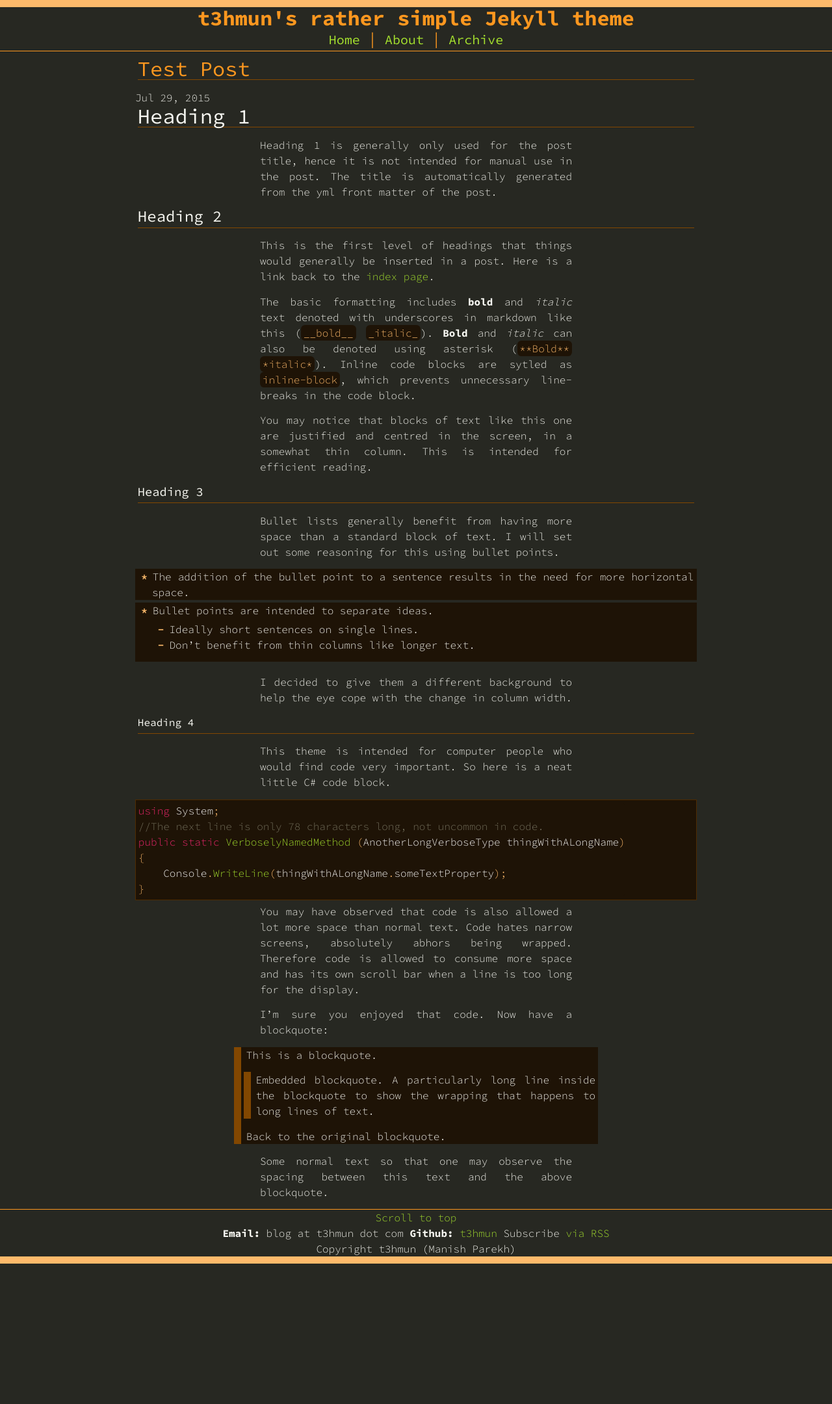
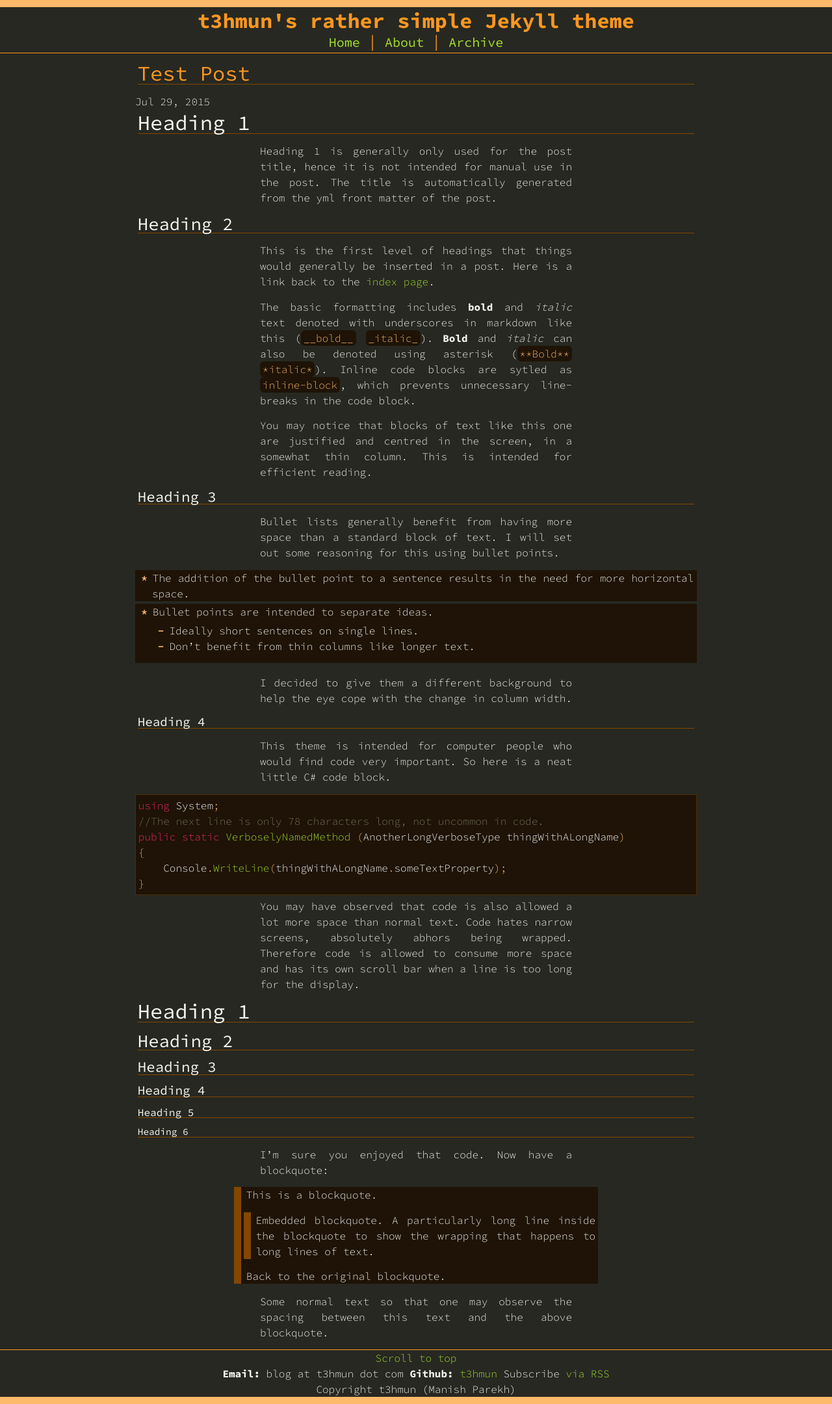
Before and after one commit to t3hmun/rather-simple-jekyll-theme, a Jekyll site: the page built from _posts/2015-07-29-Test-Post.md, in a window 1280 px wide. Shown: the whole page at 65% size. Built offline with Jekyll 4.4.1, drawn with Linux system fonts in a browser that asks for light colours; before the commit the page ends 1944 px from its top, so only the background shows below that.

Commit message:
Set proper sizes and spacing for headers.

```diff
--- a/_posts/2015-07-29-Test-Post.md
+++ b/_posts/2015-07-29-Test-Post.md
@@ -44,6 +44,18 @@ public static VerboselyNamedMethod (AnotherLongVerboseType thingWithALongName)
 
 You may have observed that code is also allowed a lot more space than normal text. Code hates narrow screens, absolutely abhors being wrapped. Therefore code is allowed to consume more space and has its own scroll bar when a line is too long for the display.
 
+# Heading 1
+
+## Heading 2
+
+### Heading 3
+
+#### Heading 4
+
+##### Heading 5
+
+###### Heading 6
+
 I'm sure you enjoyed that code. Now have a blockquote:
 
 > This is a blockquote.
--- a/_sass/_base.scss
+++ b/_sass/_base.scss
@@ -188,7 +188,7 @@ h1, h2, h3, h4, h5, h6 {
     font-weight: $header-weight;
 
     margin: $standard-margin $standard-side-margin $endpara-margin;
-    padding-bottom: $standard-margin;
+    padding: 0;
     border-bottom: $thin-line solid $subtle-colour;
 
     /* This `&` syntax a feature of SASS.
@@ -205,6 +205,33 @@ h1, h2, h3, h4, h5, h6 {
         border-bottom: none;
         margin-bottom: 0;
     }
+}
+
+/* Sets the size and allows bottom-border to appear behind decenders
+ * I want the bottom bits of lettlers lige g and p to cross the line. */
+h1 {
+    font-size: $base * $h1-size-coef;
+    line-height: $base * $h1-size-coef;
+}
+h2 {
+    font-size: $base * $h2-size-coef;
+    line-height: $base * $h2-size-coef;
+}
+h3 {
+    font-size: $base * $h3-size-coef;
+    line-height: $base * $h3-size-coef;
+}
+h4 {
+    font-size: $base * $h4-size-coef;
+    line-height: $base * $h4-size-coef;
+}
+h5 {
+    font-size: $base * $h5-size-coef;
+    line-height: $base * $h5-size-coef;
+}
+h6 {
+    font-size: $base * $h6-size-coef;
+    line-height: $base * $h6-size-coef;
 }
 
 /* Links. Colour them according to the theme. */
--- a/css/main.scss
+++ b/css/main.scss
@@ -19,6 +19,12 @@ $header-weight: 500;
 $site-title-weight: 700;
 $bullet-weight: 700; /* Bullet points are made of text. */
 
+$h1-size-coef: 2;
+$h2-size-coef: 1.7;
+$h3-size-coef: 1.4;
+$h4-size-coef: 1.2;
+$h5-size-coef: 1.0;
+$h6-size-coef: 0.9;
 
 /*
  * All Spacings
@@ -32,7 +38,6 @@ $standard-margin: $base * 0.3;
 $standard-side-margin: $standard-margin * 0.8;
 /* End of paragraph extra space */
 $endpara-margin: $standard-margin * 3;
-
 
 /*
  * Misc
@@ -57,7 +62,6 @@ $bullet-width: $article-width;
 $bullet-indent: 3%;
 $bullet-text-gap: $base * 0.5;
 
-
 /*
  * Colours
  * Only four basic colours, rest are computed.
@@ -80,7 +84,6 @@ $code-background: $feature-colour;
 $bullet-background: $feature-colour;
 $blockq-background: darken(mix($background-colour, $subtle-colour), 13%);
 
-
 /*
  * Import partials from `sass_dir` (defaults to `_sass`)
  */
```
